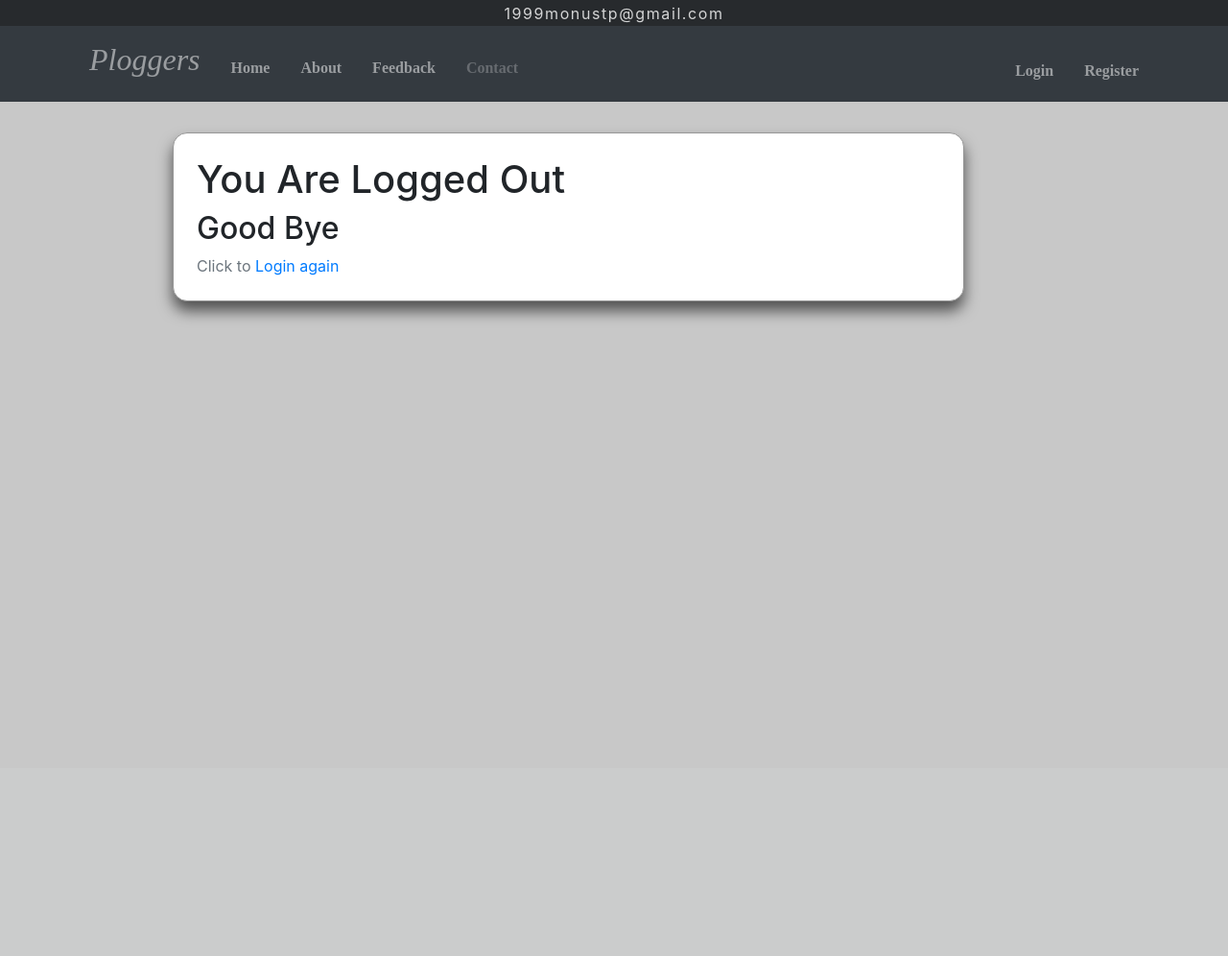
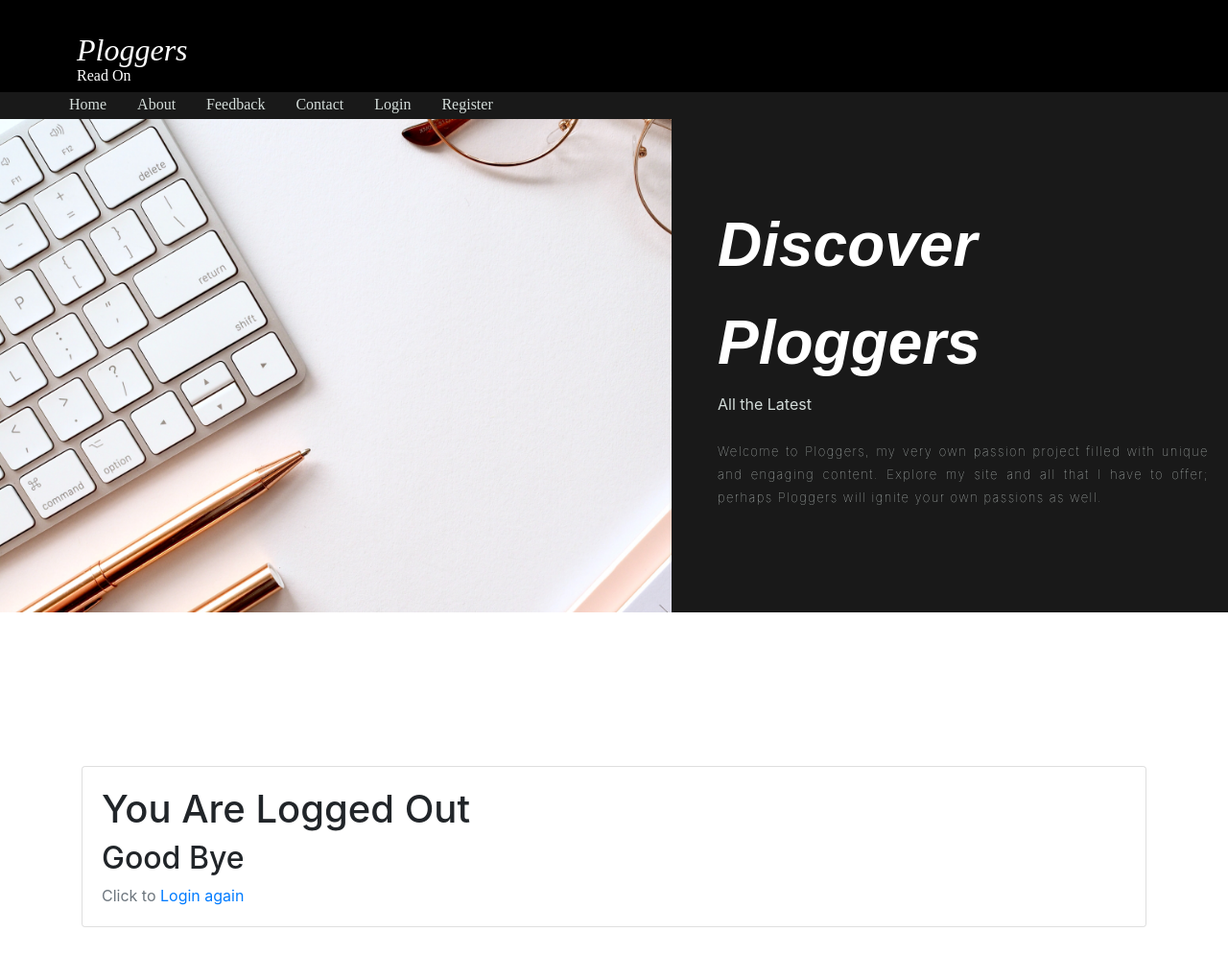
Before and after one commit to parvej1999/thePloggers, a Django app: page /user/logout/ in a window 1280 px wide. Shown: the whole page at 96% size. Before the commit the page ends 335 px from the top, so only its background shows below. Run offline with Django 3.2, Linux system fonts and the light colour scheme; some libraries are stand-ins or nearby versions.

Commit message:
updated layout

```diff
--- a/Users/templates/Users/login.html
+++ b/Users/templates/Users/login.html
@@ -12,7 +12,7 @@ Login
 
 {% block content %}
 {% load crispy_forms_tags %}
-<div class="post-content">
+<div class="">
     <form method="POST">
         {% csrf_token %}
         <fieldset class="form-group">
--- a/Users/templates/Users/logout.html
+++ b/Users/templates/Users/logout.html
@@ -11,7 +11,7 @@ Logout
 {% endblock %}
 
 {% block content %}
-<div class="post-content">
+<div class="">
     <h1>You Are Logged Out</h1>
     <h2>Good Bye {{user.username}}</h2>
     <div class="text-muted mt-2">
--- a/Users/templates/Users/profile.html
+++ b/Users/templates/Users/profile.html
@@ -12,7 +12,7 @@ Profile
 
 {% block content %}
 {% load crispy_forms_tags %}
-<div class="post-content">
+<div class="">
     <div class="media">
         <img class="rounded-circle account-img" style="height:125px;width:125px;margin:0px 2rem 2rem 0rem;"
             height='125px' src="https://img.icons8.com/nolan/96/name.png">
--- a/Users/templates/Users/registerForm.html
+++ b/Users/templates/Users/registerForm.html
@@ -12,7 +12,7 @@ Sign Up
 
 {% block content %}
 {% load crispy_forms_tags %}
-<div class="post-content">
+<div class="">
     <form method="POST">
         {% csrf_token %}
         <fieldset class="form-group">
--- a/blog/static/style.css
+++ b/blog/static/style.css
@@ -1,3 +1,5 @@
+@import url('https://fonts.googleapis.com/css2?family=Palanquin+Dark&display=swap');
+
 .body{
     margin:0px;
     padding:0px;
--- /dev/null
+++ b/blog/static/style1.css
@@ -0,0 +1,175 @@
+.body{
+    margin:0px;
+    padding:0px;
+    /* background-color: rgb(200,200,200); */
+}
+
+/* new */
+header {
+    font-family: serif;
+    font-style:italic;
+    font-size: xx-large;
+    height:6rem;
+    background-color: black;
+    color:white;
+    position: relative;;
+}
+
+header .logo{
+  position: absolute;
+  top:2.5rem;
+  margin-left: 5rem;
+  line-height: 80%;
+  font-family:  serif;
+}
+
+#below-logo-text{
+    font-family: serif;
+    font-style: normal;
+    font-size: medium;
+}
+
+#section1{
+    height:542px;
+    background: #191919;
+    overflow: hidden;
+}
+
+.outer{
+    position: relative;
+}
+
+
+.outer .navigation-bar ul{
+    list-style-type: none;
+    text-decoration: none;
+    display: flex;
+}
+
+.outer .navigation-bar ul li {
+    flex-direction: row;
+    margin-left: 2rem;
+}
+
+.outer .navigation-bar ul li a{
+    color:#D4DDDA;
+    font-family: serif;
+    font-size: medium;
+    text-decoration: none;
+    font-weight: lighter;
+}
+
+.about-info{
+    position: absolute;
+    top:28px;;
+    left:0rem;
+    display: flex;
+    text-align: justify;
+    text-justify: inter-word;
+}
+
+.about-image{
+    width:700px;
+    height:700px;
+    background-size: cover;
+    background-image: url("./headerImage.jpg");
+    background-attachment: fixed;
+    flex-direction: row;
+}
+
+
+.about-text{
+    color:white;
+    width:32rem;
+    margin-left:3rem;
+    margin-top:5rem;
+
+}
+
+#aboutheading {
+    font-family: sans-serif;
+    font-style: italic;
+    line-height: 1.6;
+    font-size: 400%;
+    margin-bottom: 2rem;
+    font-weight: bold;
+}
+
+#about-text-outer{
+    color:#D4DDDA;
+
+}
+
+#welcome-text{
+    color:#D4DDDA;
+    font-weight: lighter;
+    font-size: small;
+    letter-spacing: 0.09rem;
+    line-height: 1.6;
+}
+
+
+/* end new */
+
+/* ==================================================== */
+.mymail{
+    background:#272a2d;
+    text-align: center;
+    padding:0.1rem;
+
+}
+
+.navbar{
+    height:80%;
+}
+
+.mymail .text a{
+    text-decoration: none;
+    color:rgba(255,255,255,0.8);
+    letter-spacing: 0.1rem;
+
+}
+
+.mymail .text a:hover{
+    color:white;
+    letter-spacing: 0.3rem;
+
+}
+
+.nav-link{
+    font-family: Didot--eText--Italic, serif;
+}
+
+.post-content{
+    margin-top:2rem;
+    margin-bottom:2rem;
+    border-radius: 15px;
+    border:1px rgb(150,150,150) solid;
+    padding:1.5rem;
+    box-shadow: 0px 10px 15px rgba(0,0,0,0.6);
+    background-color: white;
+}
+
+
+
+.post-title a{
+color:#333;
+text-decoration:none;
+}
+
+.post-title a:hover{
+    color:cornflowerblue;
+    text-decoration: none;
+    transform: scaleY(1.2);
+}
+
+#profile-image {
+  height: 125px;
+  width: 125px;
+  margin-right: 20px;
+  margin-bottom: 16px;
+}
+
+div.account-heading{
+    margin:2rem 0rem 0rem 5px;
+}
--- a/blog/templates/blog/index.html
+++ b/blog/templates/blog/index.html
@@ -12,7 +12,7 @@ Home
 
 {% block content %}
 {% for post in  posts %}
-<div class="post-content">
+<div class="">
     <p><a href="{% url 'blogs:user-blogs' post.author.username %}"
             style="text-decoration: none;">{{post.author}}</a>&nbsp&nbsp&nbsp
         {{post.posted_on|date:'M d, Y'}}</p>
--- a/blog/templates/blog/main.html
+++ b/blog/templates/blog/main.html
@@ -14,14 +14,12 @@
     <link rel="stylesheet" href="https://cdnjs.cloudflare.com/ajax/libs/font-awesome/4.7.0/css/font-awesome.min.css">
 
     <!-- custom CSS -->
-    <link rel="stylesheet" href="{% static 'style.css' %}">
+    <link rel="stylesheet" href="{% static 'style1.css' %}">
 
     <!-- Bootstrap CSS -->
 
-    <title>Ploggers|
-        {% block title %}
 
-        {% endblock %}
+    <title>Ploggers|{% block title %}{% endblock %}
     </title>
 
     <style>
@@ -32,106 +30,106 @@
 
 <body class='body'>
     <!-- pre header section -->
-    <section class="mymail">
+    <!-- <section class="mymail">
         <span class="text"><a href="mailto:1999monustp@gmail.com">1999monustp@gmail.com</a></span>
-    </section>
-    <!-- nav bar -->
+    </section> -->
+
+    <!-- Header -->
     <header class="site-header">
-        <nav class="navbar navbar-expand-sm navbar-expand-md bg-dark navbar-dark">
-            <div class="container navigation">
-                <ul class="navbar-nav">
-                    <li class="nav-item">
-                        <a class="nav-link " href="#">
-                            <h2>Ploggers</h2>
-                        </a>
+        <div class="logo">
+            <div class="logo-text">Ploggers
+            </div>
+            <div id="below-logo-text">Read On</div>
+        </div>
+    </header>
+    <!-- end header -->
+
+    <!-- section 1 -->
+    <section class="navigation" id="section1">
+        <div class="outer">
+            <div class="navigation-bar">
+                <ul class="navigation-links-list">
+                    <li>
+                        <a class="navigation-link" href="{% url 'blogs:blog-index' %}"><b>Home</b></a>
                     </li>
-                    <li class="nav-item mt-3 ml-3 ">
-                        <a class="nav-link" href="{% url 'blogs:blog-index' %}"><b>Home</b></a>
-                    </li>
-                    <li class="nav-item mt-3 ml-3">
-                        <a class="nav-link" href="#"><b>About</b></a>
+                    <li>
+                        <a class="navigation-link" href="{% url 'blogs:blog-index' %}"><b>About</b></a>
                     </li>
                     {% if request.user.is_superuser %}
-                    <li class="nav-item mt-3 ml-3">
-                        <a class="nav-link" href="{% url 'blogs:allFeedback' %}"><b>All Feedbacks</b></a>
+                    <li >
+                        <a class="navigation-link" href="{% url 'blogs:allFeedback' %}"><b>All Feedbacks</b></a>
                     </li>
                     {% else %}
-                    <li class="nav-item mt-3 ml-3">
-                        <a class="nav-link" href="{% url 'blogs:feedback' %}"><b>Feedback</b></a>
+                    <li>
+                        <a class="navigation-link" href="{% url 'blogs:feedback' %}"><b>Feedback</b></a>
                     </li>
                     {% endif %}
-                    <li class="nav-item mt-3 ml-3">
-                        <a class="nav-link disabled" href="#"><b>Contact</b></a>
+                    <li>
+                        <a class="navigation-link" href="#"><b>Contact</b></a>
                     </li>
-                </ul>
-                <ul class="navbar-nav">
                     {% if user.is_authenticated %}
-                    <li class="nav-item">
-                        <a class="nav-link " href="#">
-                            <h2><br></h2>
-                        </a>
-                    </li>
-
-                    <li class="nav-item mt-3 ml-3">
-                        <a class="nav-item nav-link" href='{% url "blogs:blog-create" %}'><b>New
+                    <li>
+                        <a class="navigation-link" href='{% url "blogs:blog-create" %}'><b>New
                                 Post</b></a>
                     </li>
-
-                    <li class="nav-item mt-3 ml-3">
-                        <a class="nav-item nav-link" href="{% url 'profile' %}"><b>{{user.username}}</b></a>
-                    </li>
-
-                    <li class="nav-item mt-3 ml-3">
-                        <a class="nav-item nav-link" href='{% url "logout" %}'><b>Logout</b></a>
+                    <li>
+                        <a class=" navigation-link" href='{% url "logout" %}'><b>Logout</b></a>
                     </li>
 
                     {% else %}
-                    <li class="nav-item">
-                        <a class="nav-link " href="#">
-                            <h2></h2>
-                        </a>
+                    <li>
+                        <a class=" navigation-link" href='{% url "login" %}'><b>Login</b></a>
                     </li>
 
-                    <li class="nav-item mt-3 ml-3">
-                        <a class="nav-link " href="#">
-                            <h2></h2>
-                        </a>
-                    </li>
-                    <br />
-                    <br />
-                    <li class="nav-item mt-3 ml-3">
-                        <a class="nav-item nav-link" href='{% url "login" %}'><b>Login</b></a>
-                    </li>
-
-                    <li class="nav-item mt-3 ml-3">
-                        <a class="nav-item nav-link" href='{% url "userRegistration" %}'><b>Register</b></a>
+                    <li>
+                        <a class=" navigation-link" href='{% url "userRegistration" %}'><b>Register</b></a>
                     </li>
                     {% endif %}
+                </ul>
             </div>
-            </ul>
-        </nav>
-    </header>
-    <main role='main' class="container">
-        <div class="row">
-            <div class="col-md-9 offset-md-1">
-                {% if messages %}
-                {% for msg in messages %}
-                <div class="alert alert-{{msg.tags}} alert-dismissible fade show mt-2" role='alert'>
-                    <p>{{msg}}</p>
+
+            <div class="about-info">
+                <div class="about-image"></div>  <!--IMAGE-->
+                <div class="about-text">
+                    <p>
+                        <span id="aboutheading">
+                            Discover <br>
+                            Ploggers
+                        </span>
+                        <br>
+                        <span id="about-text-outer">
+                            All the Latest <br><br>
+                            <span id="welcome-text">Welcome to Ploggers, my very own passion project filled with unique and engaging content. Explore my site and all that I have to offer; perhaps Ploggers will ignite your own passions as well.</span>
+                        </span>
+                    </span>
+                    </p>
                 </div>
-                {% endfor %}
-                {% endif %}
-
-                {% block content %}
-                {% endblock %}
             </div>
         </div>
-    </main>
+    </section>
+    <!-- section2 -->
 
+<!-- ==============================header done====================== -->
 
+<!-- main body -->
+<div class="container" style="margin-top: 10rem; margin-bottom:30px;">
 
+    <div class="card">
+        <div class="card-body">
+            {% if messages %}
+            {% for msg in messages %}
+            <div class="alert alert-{{msg.tags}} alert-dismissible fade show mt-2" role='alert'>
+                <p>{{msg}}</p>
+            </div>
+            {% endfor %}
+            {% endif %}
 
-
+            {% block content %}
+            {% endblock %}
+        </div>
+      </div>
+</div>
+<!-- main body -->
 
     <!-- Optional JavaScript -->
     <!-- jQuery first, then Popper.js, then Bootstrap JS -->
--- a/blog/templates/blog/post_confirm_delete.html
+++ b/blog/templates/blog/post_confirm_delete.html
@@ -10,7 +10,7 @@ Delete
 
 {% block content %}
 {% load crispy_forms_tags %}
-<div class="post-content">
+<div class="">
     <form method="POST">
         {% csrf_token %}
         <fieldset class="form-group">
--- a/blog/templates/blog/post_detail.html
+++ b/blog/templates/blog/post_detail.html
@@ -12,7 +12,7 @@ Detail
 
 {% block content %}
 {% load crispy_forms_tags %}
-<div class="post-content">
+<div class="">
     <p><a href="{% url 'blogs:user-blogs' object.author.username %}"
             style="text-decoration: none;">{{object.author}}</a>&nbsp&nbsp&nbsp
         {{object.posted_on}}</p>
--- a/blog/templates/blog/post_form.html
+++ b/blog/templates/blog/post_form.html
@@ -12,7 +12,7 @@ New Post
 
 {% block content %}
 {% load crispy_forms_tags %}
-<div class="post-content">
+<div class="">
     <form method="POST">
         {% csrf_token %}
         <fieldset class="form-group">
--- a/blog/templates/blog/userPost.html
+++ b/blog/templates/blog/userPost.html
@@ -12,7 +12,7 @@ All Posts
 
 {% block content %}
 {% for post in  posts %}
-<div class="post-content">
+<div class="">
     <p class="text-muted">{{post.author}}&nbsp&nbsp&nbsp {{post.posted_on}}</p>
     <hr>
     <div class="post-title">
```
Also changed, not shown: blog/templates/blog/main1.html (added, +155 -0 lines), blog/static/headerImage.jpg (added), blog/templates/blog/butterfly.jpg (deleted).
